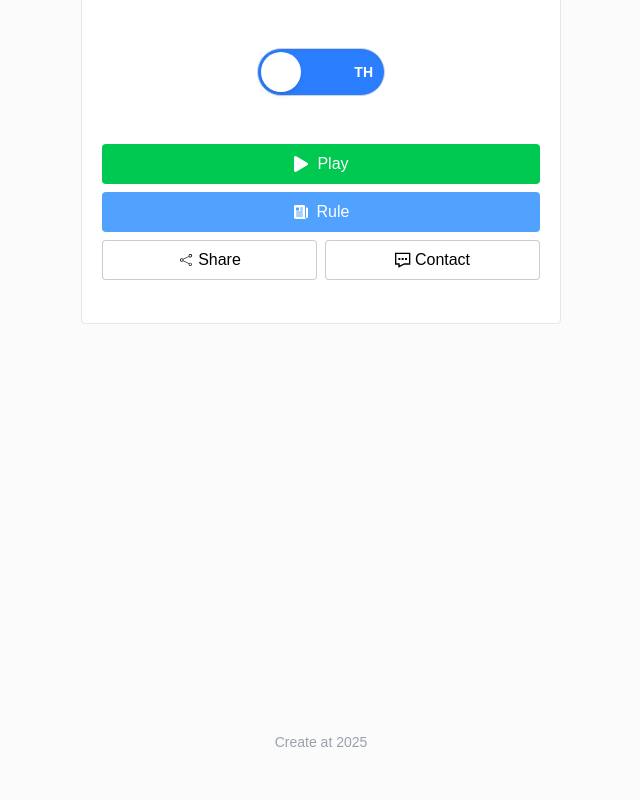
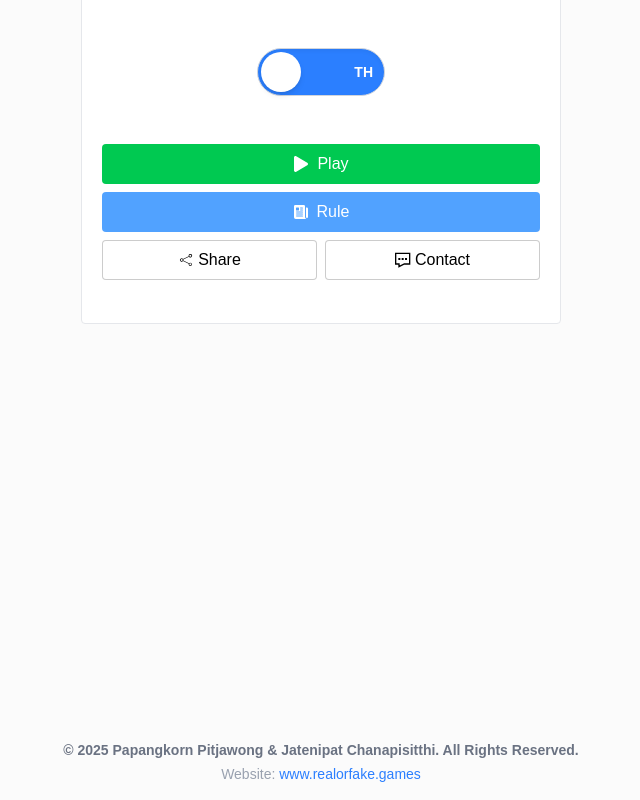
Before and after one commit to JatenipatChanapisitthi/Real-or-FaKe-game, a Next.js app: page / in a window 1280 px wide. Shown: the part 249-1049 px from the top of the page, without its empty margins (319-959 px from the left). Before the commit the page ends 1009 px from the top, so only its background shows below. Built offline with nearby package versions, Linux system fonts and the light colour scheme.

Commit message:
✨ feat(layout): enhance credit component with detailed information
- add copyright notice with developer names and year
- include website link for project reference
- improve styling for better visual appeal and readability

```diff
--- a/src/components/layout/Credit.tsx
+++ b/src/components/layout/Credit.tsx
@@ -1,8 +1,20 @@
 export default function Footer() {
-
-    return (
-      <div className="flex bg-[#FBFBFB] justify-center p-2 gap-2">
-        <p className="text-sm  text-gray-400">Create at 2025</p>
-      </div>
-    );
-  }
+  return (
+    <footer className="flex flex-col items-center justify-center bg-[#FBFBFB] p-4 gap-1 ">
+      <p className="text-sm text-gray-500 text-center font-semibold">
+        &copy; 2025 Papangkorn Pitjawong & Jatenipat Chanapisitthi. All Rights Reserved.
+      </p>
+      <p className="text-sm text-gray-400">
+        Website:{" "}
+        <a
+          href="https://www.realorfake.games"
+          target="_blank"
+          rel="noopener noreferrer"
+          className="text-blue-500 hover:underline"
+        >
+          www.realorfake.games
+        </a>
+      </p>
+    </footer>
+  );
+}
```
